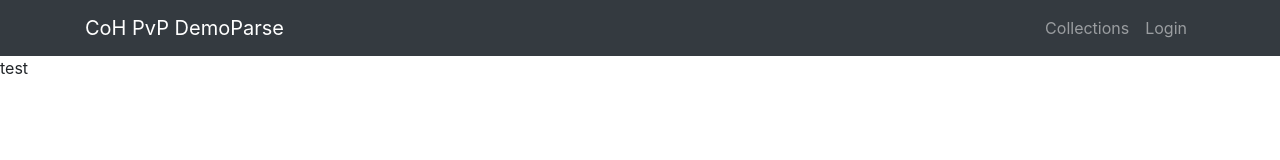
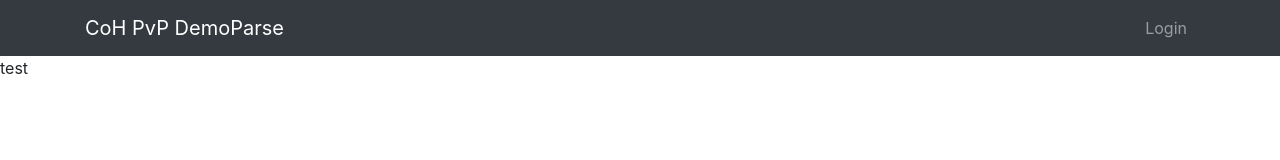
Before and after one commit to SFoxGit/reactdemoparse, a React (Create React App) app in the folder client/: page / in a window 1280 px wide. Shown: the top 160 px of the page. Built offline with nearby package versions, Linux system fonts and the light colour scheme.

Commit message:
header check logged in for collection

```diff
--- a/client/src/Header/header.jsx
+++ b/client/src/Header/header.jsx
@@ -2,8 +2,8 @@ import React from "react";
 import { Navbar, Nav, Container } from 'react-bootstrap'
 import { Link } from 'react-router-dom'
 
-function Header() {
-
+function Header(props) {
+const loggedIn = props.loggedIn
   return (
     <Navbar collapseOnSelect expand="lg" bg="dark" variant="dark">
       <Container>
@@ -13,7 +13,7 @@ function Header() {
           <Nav className="ml-auto">
             {/* <Nav.Link as={Link} to="/results">Results</Nav.Link> */}
             {/* <Nav.Link as={Link} to="/add">Add</Nav.Link> */}
-            <Nav.Link as={Link} to="/collections">Collections</Nav.Link>
+            {loggedIn ? <Nav.Link as={Link} to="/collections">Collections</Nav.Link> : null }
             <Nav.Link as={Link} to="/login">Login</Nav.Link>
           </Nav>
         </Navbar.Collapse>
```
